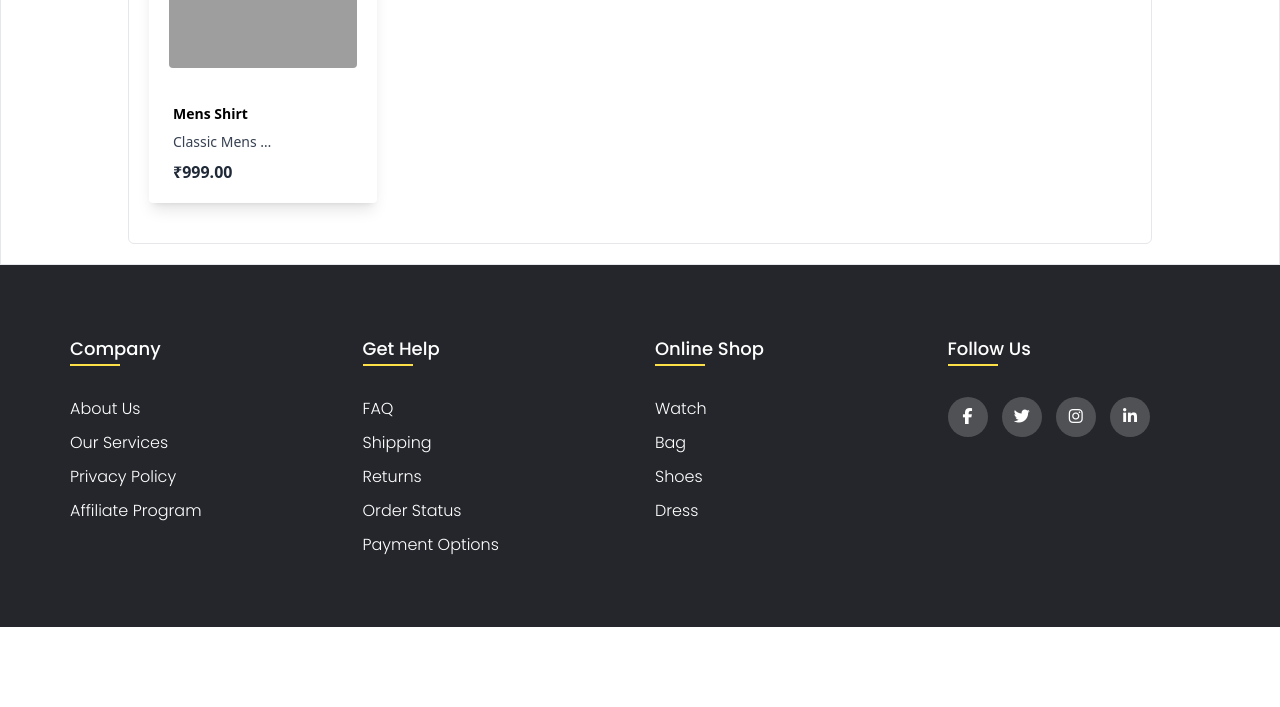
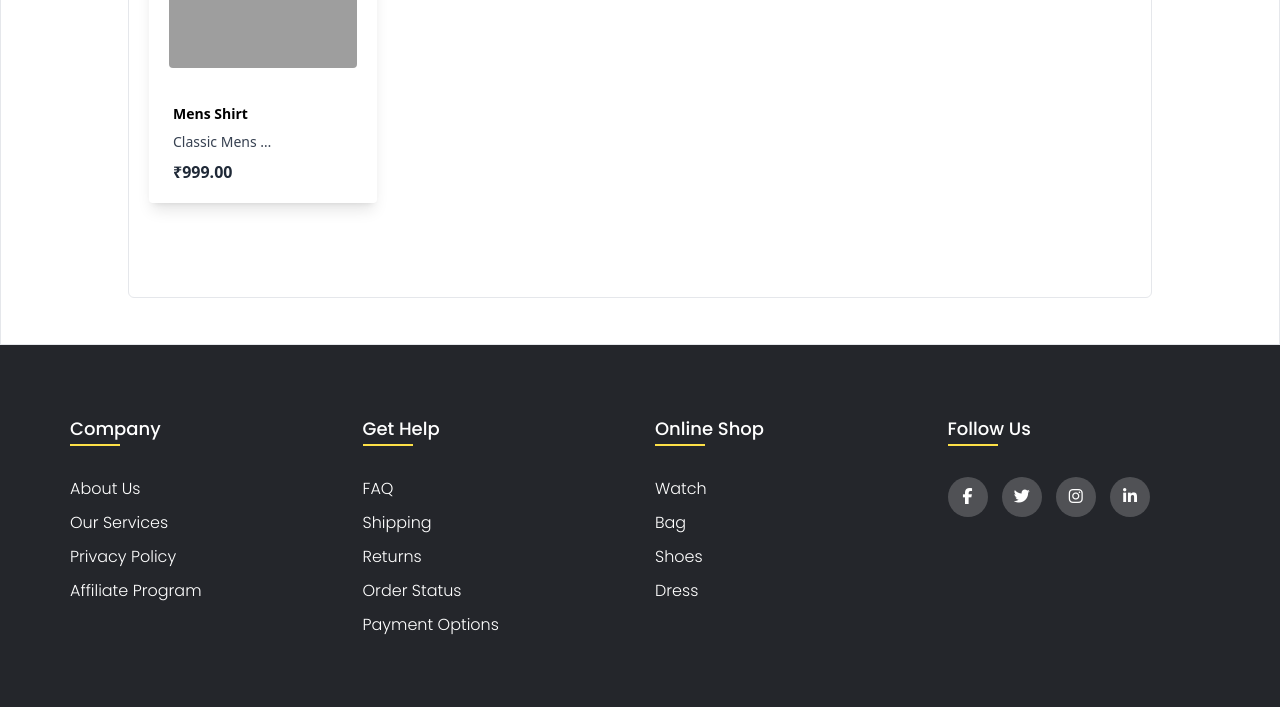
Before and after one commit to TharakaramuduN/TailorFlow1, a Django app: page /products/ in a window 1280 px wide. Shown: the part 435-1142 px from the top of the page. Before the commit the page ends 1062 px from the top, so only its background shows below. Run offline with Django 4.2, Linux system fonts and the light colour scheme; a user stored in the database is signed in; data comes from the database, SQL or seed files in the repository; style sheets or scripts are compiled from the project's sources; grey boxes are pictures that could not be loaded.

Commit message:
added default products and some styles

```diff
--- a/apps/products/static/js/products.js
+++ b/apps/products/static/js/products.js
@@ -11,6 +11,10 @@ async function filterProducts(){
     console.log(products)
     const productsContainer = document.querySelector('.products-container')
     productsContainer.innerHTML = ''
+    const notFoundElement = document.querySelector('.not-found')
+    if(products['products'].length > 0){
+        if(notFoundElement.classList.contains('min-h-[50vh]')) notFoundElement.classList.remove('min-h-[50vh]')
+        notFoundElement.innerHTML = ''
         products['products'].forEach(product=>{
             console.log(`/media/${product.image}`)
             const divElement = document.createElement('div')
@@ -26,7 +30,11 @@ async function filterProducts(){
                 </div>
             `
         productsContainer.appendChild(divElement)
-    })
+    })}
+    else{
+        notFoundElement.classList.add('min-h-[50vh]')
+        notFoundElement.innerHTML = '<h1 class=" text-xl sm:text-3xl md:text-4xl lg:text-6xl  font-medium text-gray-500">No Results Found</h1>'
+    }
 }
 
 function truncateWords(text, limit) {
--- a/apps/products/templates/products/products.html
+++ b/apps/products/templates/products/products.html
@@ -6,12 +6,12 @@
 {%endblock stylesheet%}
 
 {%block content%}
-    <section class="products-section flex flex-col items-center justify-center border px-5">
+    <section class="products-section flex flex-col items-center  border px-5 min-h-[90vh]">
         <div class=" flex justify-between  max-w-5xl items-center mt-10 w-full my-4">
             <h1 class=" text-xl sm:text-3xl font-semibold">Product List</h1>
             <span class="text-sm sm:text-lg"><a href="{%url 'create-product'%}" class=" border px-3 py-1 bg-black text-white rounded-md ">Add Product</a></span>
         </div>
-        <div class="container mx-auto  max-w-5xl my-5 border p-3 sm:p-5 rounded-md">
+        <div class="container mx-auto  max-w-5xl my-5 border p-3 sm:p-5 rounded-md min-h-[70vh]">
             <div class="searchbar-filters flex gap-3 flex-wrap w-full justify-between items-center">
                 <div class="group">
                     <svg class="icon" aria-hidden="true" viewBox="0 0 24 24"><g><path d="M21.53 20.47l-3.66-3.66C19.195 15.24 20 13.214 20 11c0-4.97-4.03-9-9-9s-9 4.03-9 9 4.03 9 9 9c2.215 0 4.24-.804 5.808-2.13l3.66 3.66c.147.146.34.22.53.22s.385-.073.53-.22c.295-.293.295-.767.002-1.06zM3.5 11c0-4.135 3.365-7.5 7.5-7.5s7.5 3.365 7.5 7.5-3.365 7.5-7.5 7.5-7.5-3.365-7.5-7.5z"></path></g></svg>
@@ -38,7 +38,7 @@
                     </span>
                 </div>
             </div>
-            <div class="products-container sm:gap-6 gap-3  grid grid-cols-2 sm:grid-cols-2 md:grid-cols-3 lg:grid-cols-4 mx-auto w-full py-5">
+            <div class="products-container sm:gap-6 gap-3  grid grid-cols-2 sm:grid-cols-2 md:grid-cols-3 lg:grid-cols-4 mx-auto w-full py-5 ">
                 {% for product in products %}
                 <div class="product-card  rounded  shadow-lg h-96 justify-center">
                     <div class="product-img h-[60%] sm:h-[70%]">
@@ -52,7 +52,14 @@
                 </div>
                 {% endfor %}
             </div>
+            <div {%if not products%} class="not-found h-full w-full flex flex-col gap-4 items-center justify-center min-h-[50vh]" {%else%} class="not-found h-full w-full flex items-center justify-center" {%endif%}>
+                {%if not products%}
+                    <h1 class=" text-xl sm:text-3xl md:text-4xl lg:text-6xl  font-medium text-gray-500">No Products Found</h1>
+                    <a class=" text-xl font-medium text-gray-500"  href="{% url 'create-product'%}">Click here to add Product</a>
+                {%endif%}
+            </div>
         </div>
+
 
     </section>
     <script src="{%static 'js/products.js'%}"></script>
```
Also changed, not shown: apps/products/migrations/0001_initial.py. Lines whose indentation alone changed are shown as unchanged.
